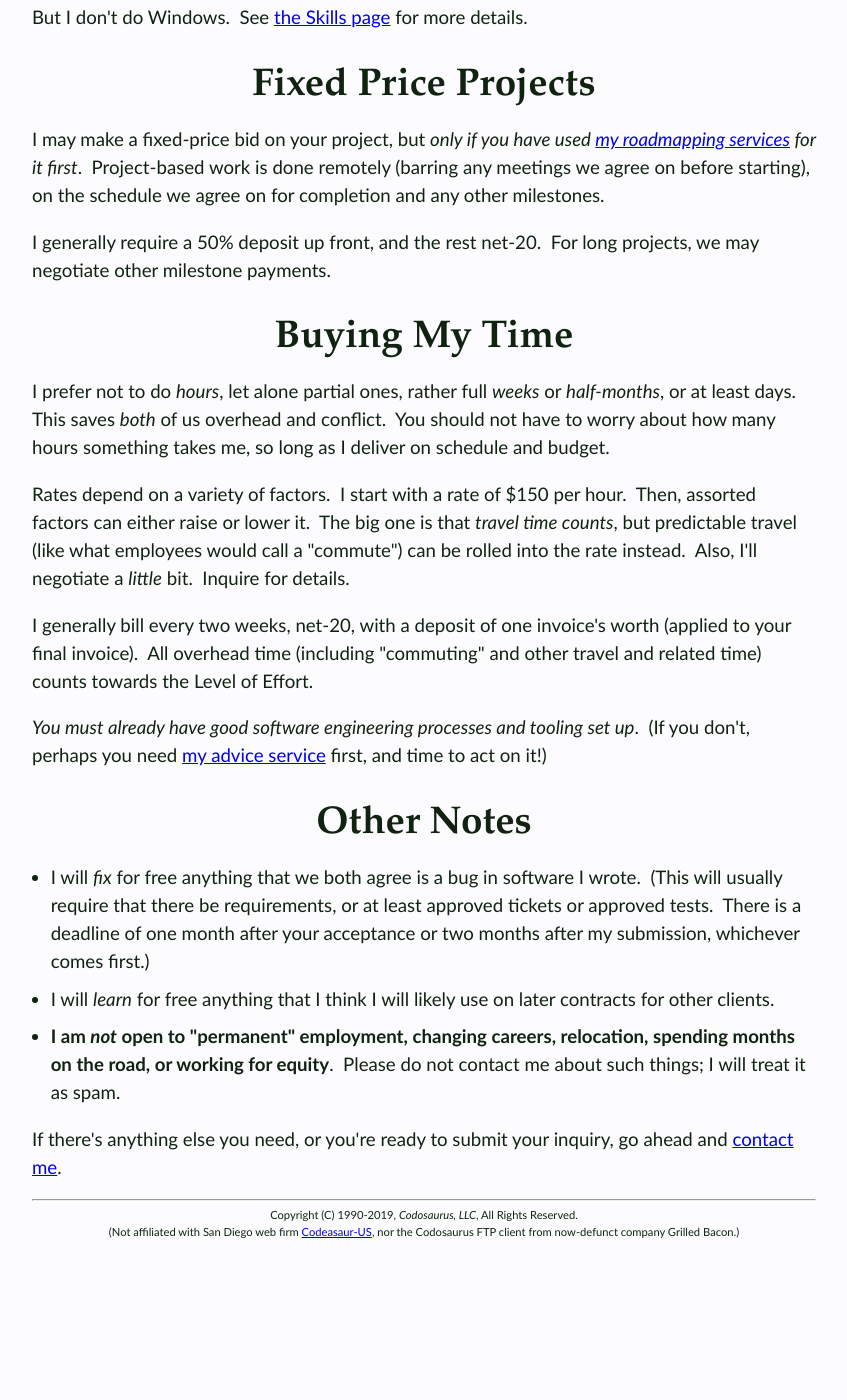
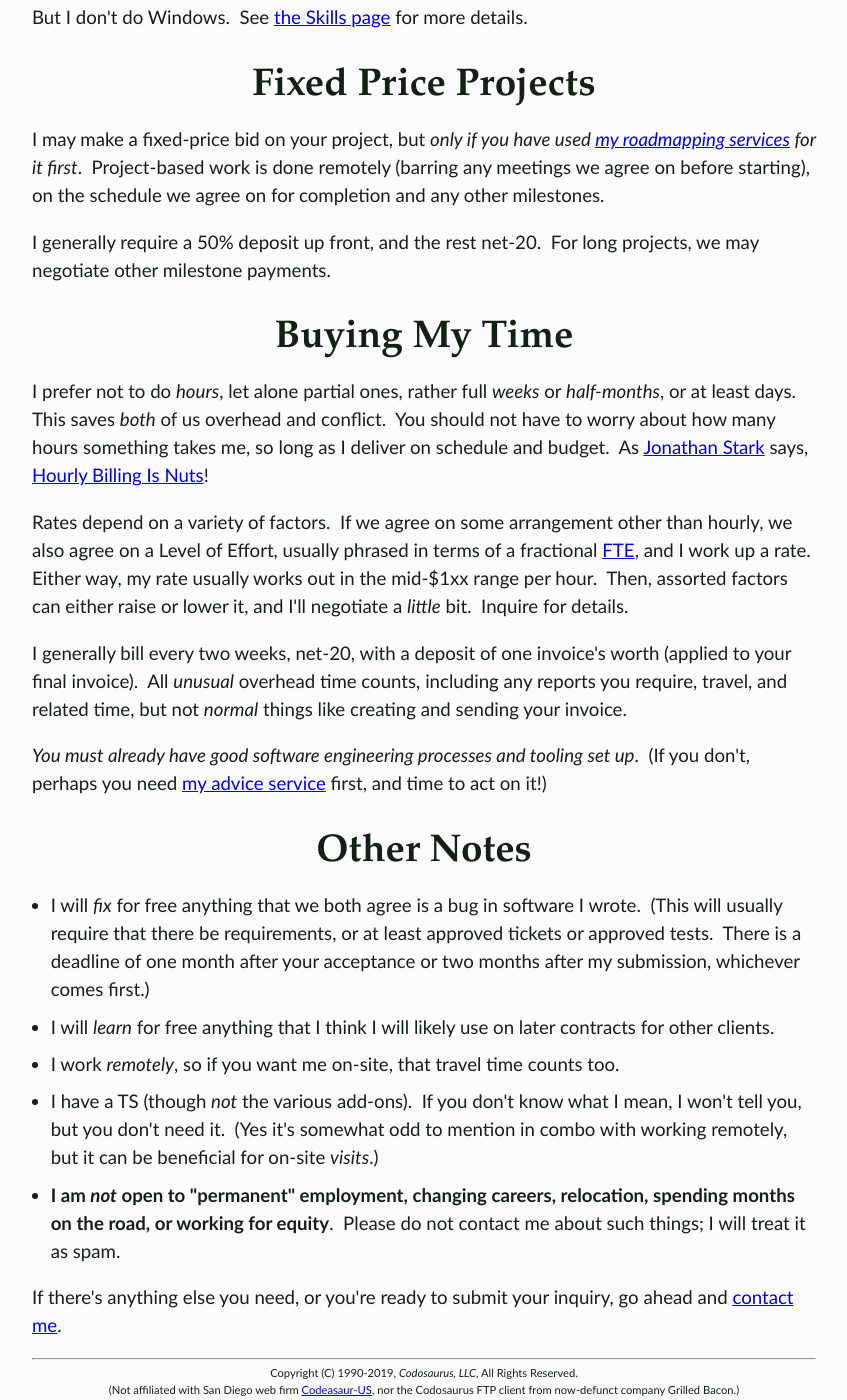
Before and after one commit to CodosaurusLLC/CodosaurusLLC.github.io, a Jekyll site: the page built from services/development.html, in a window 1280 px wide and 1400 px high, scrolled down 621 px. Shown: the whole window, without its empty margins (216-1063 px from the left). Built offline with Jekyll 4.4.1, drawn with Linux system fonts in a browser that asks for light colours; before the commit the page ends 1862 px from its top, so only the background shows below that.

Commit message:
clarify hourly rates

```diff
--- a/services/development.html
+++ b/services/development.html
@@ -66,18 +66,25 @@ rather full <i>weeks</i> or <i>half-months</i>, or at least days.&nbsp;
 This saves <i>both</i> of us overhead and conflict.&nbsp;
 You should not have to worry about
 how many hours something takes me,
-so long as I deliver on schedule and budget.
+so long as I deliver on schedule and budget.&nbsp;
+As <a href="https://jonathanstark.com/"
+  rel="nofollow" target="_new">Jonathan Stark</a>
+says,
+<a href="https://jonathanstark.com/hbin"
+  rel="nofollow" target="_new">Hourly Billing Is Nuts</a>!
 </p>
 
 <p>
 Rates depend on a variety of factors.&nbsp;
-I start with a rate of
-$150 per hour.&nbsp;
-Then, assorted factors can either raise or lower it.&nbsp;
-The big one is that <i>travel time counts</i>,
-but predictable travel (like what employees would call a "commute")
-can be rolled into the rate instead.&nbsp;
-Also, I'll negotiate a <i>little</i> bit.&nbsp;
+If we agree on some arrangement other than hourly,
+we also agree on a Level of Effort,
+usually phrased in terms of a fractional
+<a href="https://en.wikipedia.org/wiki/Full-time_equivalent"
+   rel="nofollow" target="_new">FTE</a>,
+and I work up a rate.&nbsp;
+Either way, my rate usually works out in the mid-$1xx range per hour.&nbsp;
+Then, assorted factors can either raise or lower it,
+and I'll negotiate a <i>little</i> bit.&nbsp;
 Inquire for details.
 <!--
 See
@@ -92,9 +99,10 @@ net-20,
 with a deposit of
 one invoice's worth
 (applied to your final invoice).&nbsp;
-All overhead time
-(including "commuting" and other travel and related time)
-counts towards the Level of Effort.
+All <i>unusual</i> overhead time counts,
+including any reports you require,
+travel, and related time,
+but not <i>normal</i> things like creating and sending your invoice.
 </p>
 
 <!--
@@ -139,9 +147,10 @@ first, and time to act on it!)</p>
 
 <h2>Other Notes</h2>
 
-<ul class="checklist">
+<ul>
 
-  <li>I will <i>fix</i> for free
+  <li>
+    I will <i>fix</i> for free
     anything that we both agree is a bug
     in software I wrote.&nbsp;
     (This will usually require
@@ -154,13 +163,31 @@ first, and time to act on it!)</p>
     There is a deadline of
     one month after your acceptance
     or two months after my submission,
-  whichever comes first.)</li>
+    whichever comes first.)
+  </li>
 
-  <li>I will <i>learn</i> for free
+  <li>
+    I will <i>learn</i> for free
     anything that I think I will likely use
-  on later contracts for other clients.</li>
+    on later contracts for other clients.
+  </li>
 
-  <li><b>I am <i>not</i> open to
+  <li>
+    I work <i>remotely</i>,
+    so if you want me on-site,
+    that travel time counts too.
+  </li>
+
+  <li>
+    I have a TS (though <i>not</i> the various add-ons).&nbsp;
+    If you don't know what I mean,
+    I won't tell you, but you don't need it.&nbsp;
+    (Yes it's somewhat odd to mention in combo with working remotely,
+    but it can be beneficial for on-site <i>visits</i>.)
+  </li>
+
+  <li>
+    <b>I am <i>not</i> open to
       "permanent" employment,
       changing careers,
       relocation,
@@ -168,7 +195,8 @@ first, and time to act on it!)</p>
       or
       working for equity</b>.&nbsp;
     Please do not contact me about such things;
-  I will treat it as spam.</li>
+    I will treat it as spam.
+  </li>
 
 </ul>
 
```
Lines whose indentation alone changed are shown as unchanged.
